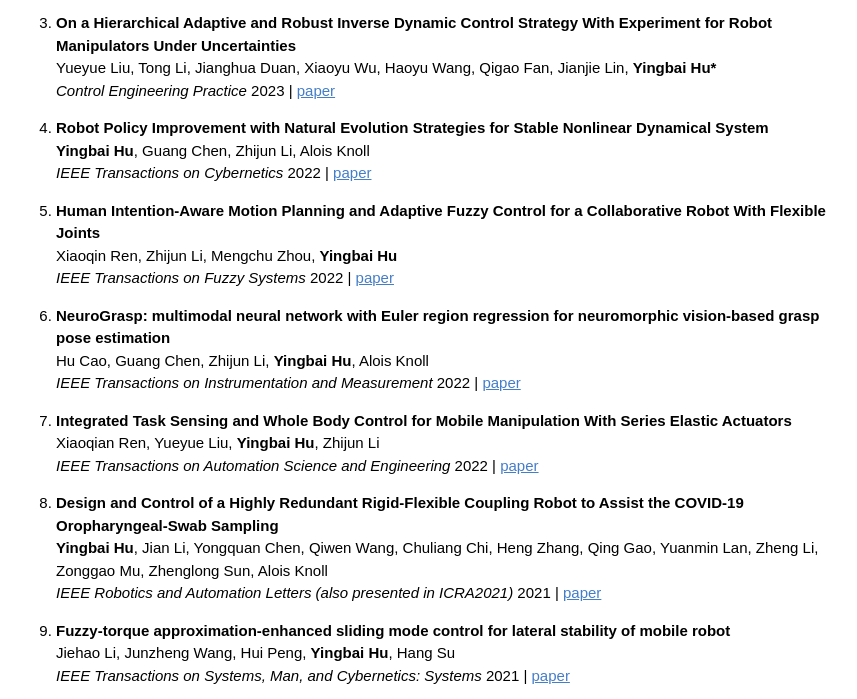
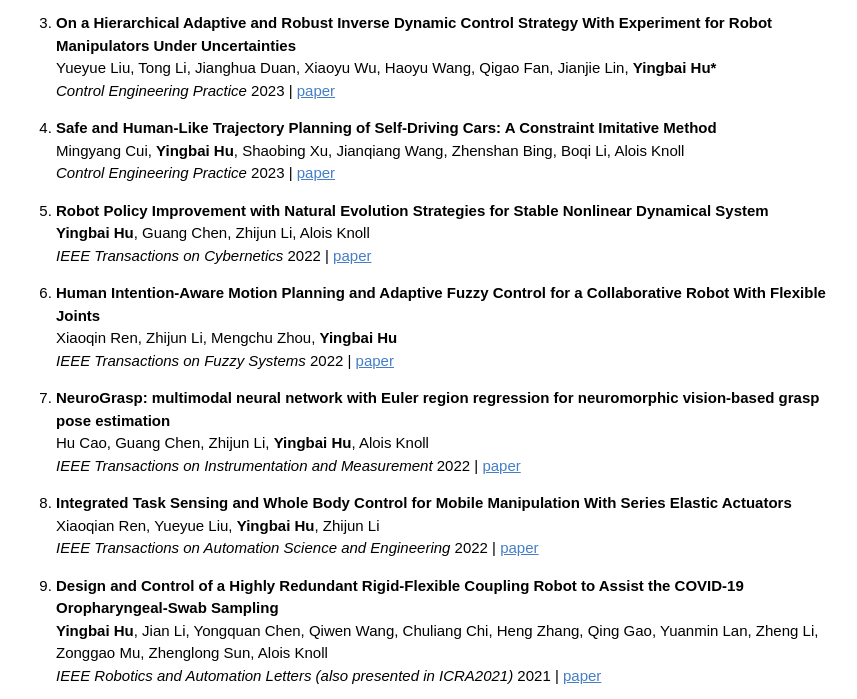
Before and after one commit to YingbaiHuRobot/YingbaiHuRobot.github.io, a plain HTML site: page index.html in a window 1280 px wide. Shown: the part 1221-1920 px from the top of the page, without its empty margins (290-1147 px from the left). Drawn offline with Linux system fonts and the light colour scheme.

Commit message:
Update index.html

```diff
--- a/index.html
+++ b/index.html
@@ -203,6 +203,14 @@ TUM School of Computation, Information and Technology, <a href="https://www.ce.c
           <li><strong>On a Hierarchical Adaptive and Robust Inverse Dynamic Control Strategy With Experiment for Robot Manipulators Under Uncertainties</strong>
           <br>
           Yueyue Liu, Tong Li, Jianghua Duan, Xiaoyu Wu, Haoyu Wang, Qigao Fan, Jianjie Lin, <strong>Yingbai Hu*</strong>
+          <br>
+          <em>Control Engineering Practice</em> 2023 | <a style="color: #447ec9" href="https://www.sciencedirect.com/science/article/abs/pii/S0921889023000209?via%3Dihub">paper</a>
+      </p>
+
+      <p>
+          <li><strong>Safe and Human-Like Trajectory Planning of Self-Driving Cars: A Constraint Imitative Method</strong>
+          <br>
+          Mingyang Cui, <strong>Yingbai Hu</strong>, Shaobing Xu, Jianqiang Wang, Zhenshan Bing, Boqi Li, Alois Knoll
           <br>
           <em>Control Engineering Practice</em> 2023 | <a style="color: #447ec9" href="https://www.sciencedirect.com/science/article/abs/pii/S0921889023000209?via%3Dihub">paper</a>
       </p>
@@ -455,8 +463,9 @@ TUM School of Computation, Information and Technology, <a href="https://www.ce.c
 <!-- The Services Section -->
   <div class="w3-container w3-light-grey w3-padding-32" id="service">
     <h2>Services</h2>
-      <p><li> Guest editor of MDPI Sensors <a href="http://www.ieee-arm.org/"> </a>.</p>
+      <p><li> Guest editor of MDPI Sensors<a href="http://www.ieee-arm.org/"> </a>.</p>
       <p><li> Associated editor of IEEE International Conference on Advanced Robotics and Mechatronics (ICARM) 2023.</p>
+      <p><li> Associated editor of IEEE International Conference on Development and Learning (ICDL) 2023.</p>
        <p><li> Journal Reviewers: IEEE-TRO, IEEE-TNNLS, IEEE-TII, IEEE-TITS, IEEE-TMECH, IEEE-TFS, IEEE-TCYB, IEEE-TSMC, IEEE-SMC Magazine, IEEE-TASE, IEEE-TCDS, IEEE-RAL, IEEE-JETCAS, IEEE/CAA JAS, IEEE-Access, IEEE-TAS. <br />
        Applied Mathematics and Computation, Robotica, Control Engineering Practice, Neural Networks, Robotics and Autonomous Systems, Scientific Reports, International Journal of Fuzzy Systems, International Journal of Social Robotics, ISA Transactions, Assembly automation, International Journal of Robotics and Automation, Journal of Intelligent and Robotic Systems, Transactions of the Institute of Measurement and Control, Frontiers in neurorobotics, Frontiers in Robotics and AI, Asian Journal of Control, Complex and Intelligent Systems, Mathematical Biosciences and Engineering, Cognitive Computation and Systems, IET Control Theory and Applications.</p>
       <p><li> Conference Reviewers: IJCAI, IEEE-ICRA, IEEE-IROS, IEEE-CASE, IEEE-ROMAN, IEEE-ICARM.</p>
```
